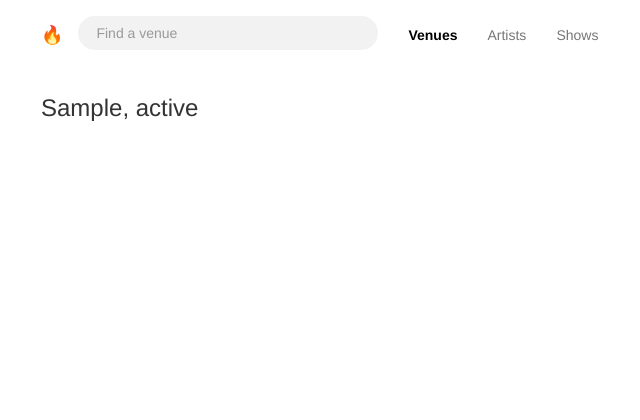
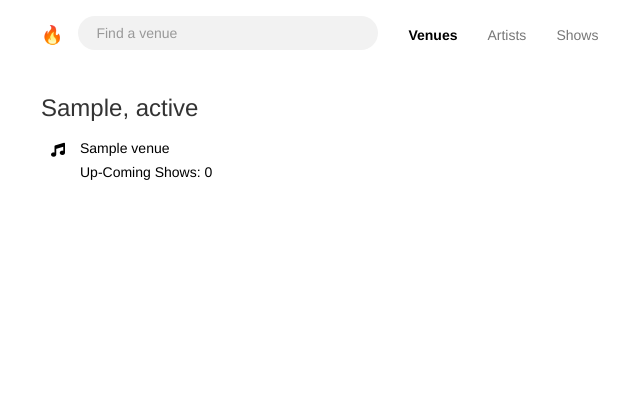
Before and after one commit to iseelotus/fyyur, a Flask app: page /venues in a window 1280 px wide. Shown: the top 420 px of the page, without its empty margins (29-669 px from the left). Run offline with Flask 2, Linux system fonts and the light colour scheme; tables that the repository leaves empty hold one stand-in row (values such as "Sample post"); some libraries are stand-ins or nearby versions.

Commit message:
finished artist & venue

```diff
--- a/app.py
+++ b/app.py
@@ -5,7 +5,7 @@
 import json
 import dateutil.parser
 import babel
-from flask import Flask, render_template, request, Response, flash, redirect, url_for
+from flask import Flask, render_template, request, Response, flash, redirect, url_for, jsonify
 from flask_moment import Moment
 from flask_sqlalchemy import SQLAlchemy
 import logging
@@ -43,25 +43,26 @@ class Venue(db.Model):
   seeking_talent = db.Column(db.Boolean)
   seeking_description = db.Column(db.String())
   image_link = db.Column(db.String(500))
-  shows = db.relationship('Show', backref='venue', lazy=True)
+  shows = db.relationship('Show', backref='venue', lazy='dynamic')
 
 class Artist(db.Model):
   __tablename__ = 'artists'
 
   id = db.Column(db.Integer, primary_key=True)
   name = db.Column(db.String(), nullable=False)
-  genres = db.Column(db.String(120))
+  genres = db.Column(db.ARRAY(db.String()))
   city = db.Column(db.String(120))
   state = db.Column(db.String(120))
   phone = db.Column(db.String(120))
+  website = db.Column(db.String(120))
   facebook_link = db.Column(db.String(120))
   seeking_venue = db.Column(db.Boolean)
   seeking_description = db.Column(db.String())
   image_link = db.Column(db.String(500))
-  shows = db.relationship('Show', backref='artist', lazy=True)
+  shows = db.relationship('Show', backref='artist', lazy='dynamic')
 
 class Show(db.Model):
-  __tableName__ = 'shows'
+  __tablename__ = 'shows'
 
   id = db.Column(db.Integer, primary_key=True)
   artist_id = db.Column(db.Integer, db.ForeignKey('artists.id'), nullable=False)
@@ -96,134 +97,76 @@ def index():
 
 @app.route('/venues')
 def venues():
-  # TODO: replace with real venues data.
-  #       num_shows should be aggregated based on number of upcoming shows per venue.
-  error = False
-  data = Venue.query.all()
+  # Shows the venues according to city
+  locations = Venue.query.distinct(Venue.city, Venue.state).all()
+  data = [dict(
+    city=location.city,
+    state=location.state,
+    venues=[
+      dict(
+        id=venue.id,
+        name=venue.name,
+        num_upcoming_shows=len(venue.shows.filter(Show.start_time > datetime.now()).all())
+      ) for venue in Venue.query.filter(
+        Venue.city == location.city,
+        Venue.state == location.state
+      ).all()]
+    ) for location in locations]
+
   return render_template('pages/venues.html', areas=data)
-"""   data=[{
-    "city": "San Francisco",
-    "state": "CA",
-    "venues": [{
-      "id": 1,
-      "name": "The Musical Hop",
-      "num_upcoming_shows": 0,
-    }, {
-      "id": 3,
-      "name": "Park Square Live Music & Coffee",
-      "num_upcoming_shows": 1,
-    }]
-  }, {
-    "city": "New York",
-    "state": "NY",
-    "venues": [{
-      "id": 2,
-      "name": "The Dueling Pianos Bar",
-      "num_upcoming_shows": 0,
-    }]
-  }] """
 
 @app.route('/venues/search', methods=['POST'])
 def search_venues():
-  # TODO: implement search on artists with partial string search. Ensure it is case-insensitive.
-  # seach for Hop should return "The Musical Hop".
-  # search for "Music" should return "The Musical Hop" and "Park Square Live Music & Coffee"
+  # Case-insensitive search
+  search_term = request.form.get('search_term', '')
+  venues = Venue.query.filter(Venue.name.ilike(f'%{search_term}%')).all()
   response={
-    "count": 1,
-    "data": [{
-      "id": 2,
-      "name": "The Dueling Pianos Bar",
-      "num_upcoming_shows": 0,
-    }]
+    "count": len(venues),
+    "data": [dict(
+      id=venue.id,
+      name=venue.name
+    )for venue in venues]
   }
-  return render_template('pages/search_venues.html', results=response, search_term=request.form.get('search_term', ''))
+  return render_template('pages/search_venues.html', results=response, search_term=search_term)
 
 @app.route('/venues/<int:venue_id>')
 def show_venue(venue_id):
-  # shows the venue page with the given venue_id
-  # TODO: replace with real venue data from the venues table, using venue_id
-  data1={
-    "id": 1,
-    "name": "The Musical Hop",
-    "genres": ["Jazz", "Reggae", "Swing", "Classical", "Folk"],
-    "address": "1015 Folsom Street",
-    "city": "San Francisco",
-    "state": "CA",
-    "phone": "123-123-1234",
-    "website": "https://www.themusicalhop.com",
-    "facebook_link": "https://www.facebook.com/TheMusicalHop",
-    "seeking_talent": True,
-    "seeking_description": "We are on the lookout for a local artist to play every two weeks. Please call us.",
-    "image_link": "https://images.unsplash.com/photo-1543900694-133f37abaaa5?ixlib=rb-1.2.1&ixid=eyJhcHBfaWQiOjEyMDd9&auto=format&fit=crop&w=400&q=60",
-    "past_shows": [{
-      "artist_id": 4,
-      "artist_name": "Guns N Petals",
-      "artist_image_link": "https://images.unsplash.com/photo-1549213783-8284d0336c4f?ixlib=rb-1.2.1&ixid=eyJhcHBfaWQiOjEyMDd9&auto=format&fit=crop&w=300&q=80",
-      "start_time": "2019-05-21T21:30:00.000Z"
-    }],
-    "upcoming_shows": [],
-    "past_shows_count": 1,
-    "upcoming_shows_count": 0,
+  venue = Venue.query.get(venue_id)
+  past_shows = []
+  upcoming_shows = []
+
+  for show in venue.shows:
+    show_data = {
+        "artist_id": show.artist_id,
+        "artist_name": show.artist.name,
+        "artist_image_link": show.artist.image_link,
+       "start_time": str(show.start_time)
+      }
+    if show.start_time < datetime.now():
+      past_shows.append(show_data)
+    else:
+      upcoming_shows.append(show_data)
+
+  data = {
+    "id": venue.id,
+    "name": venue.name,
+    "genres": venue.genres,
+    "address": venue.address,
+    "city": venue.city,
+    "state": venue.state,
+    "phone": venue.phone,
+    "website": venue.website,
+    "facebook_link": venue.facebook_link,
+    "seeking_talent": venue.seeking_talent,
+    "seeking_description": venue.seeking_description,
+    "image_link": venue.image_link,
+    "past_shows": past_shows,
+    "upcoming_shows": upcoming_shows,
+    "past_shows_count": len(past_shows),
+    "upcoming_shows_count": len(upcoming_shows)
   }
-  data2={
-    "id": 2,
-    "name": "The Dueling Pianos Bar",
-    "genres": ["Classical", "R&B", "Hip-Hop"],
-    "address": "335 Delancey Street",
-    "city": "New York",
-    "state": "NY",
-    "phone": "914-003-1132",
-    "website": "https://www.theduelingpianos.com",
-    "facebook_link": "https://www.facebook.com/theduelingpianos",
-    "seeking_talent": False,
-    "image_link": "https://images.unsplash.com/photo-1497032205916-ac775f0649ae?ixlib=rb-1.2.1&ixid=eyJhcHBfaWQiOjEyMDd9&auto=format&fit=crop&w=750&q=80",
-    "past_shows": [],
-    "upcoming_shows": [],
-    "past_shows_count": 0,
-    "upcoming_shows_count": 0,
-  }
-  data3={
-    "id": 3,
-    "name": "Park Square Live Music & Coffee",
-    "genres": ["Rock n Roll", "Jazz", "Classical", "Folk"],
-    "address": "34 Whiskey Moore Ave",
-    "city": "San Francisco",
-    "state": "CA",
-    "phone": "415-000-1234",
-    "website": "https://www.parksquarelivemusicandcoffee.com",
-    "facebook_link": "https://www.facebook.com/ParkSquareLiveMusicAndCoffee",
-    "seeking_talent": False,
-    "image_link": "https://images.unsplash.com/photo-1485686531765-ba63b07845a7?ixlib=rb-1.2.1&ixid=eyJhcHBfaWQiOjEyMDd9&auto=format&fit=crop&w=747&q=80",
-    "past_shows": [{
-      "artist_id": 5,
-      "artist_name": "Matt Quevedo",
-      "artist_image_link": "https://images.unsplash.com/photo-1495223153807-b916f75de8c5?ixlib=rb-1.2.1&ixid=eyJhcHBfaWQiOjEyMDd9&auto=format&fit=crop&w=334&q=80",
-      "start_time": "2019-06-15T23:00:00.000Z"
-    }],
-    "upcoming_shows": [{
-      "artist_id": 6,
-      "artist_name": "The Wild Sax Band",
-      "artist_image_link": "https://images.unsplash.com/photo-1558369981-f9ca78462e61?ixlib=rb-1.2.1&ixid=eyJhcHBfaWQiOjEyMDd9&auto=format&fit=crop&w=794&q=80",
-      "start_time": "2035-04-01T20:00:00.000Z"
-    }, {
-      "artist_id": 6,
-      "artist_name": "The Wild Sax Band",
-      "artist_image_link": "https://images.unsplash.com/photo-1558369981-f9ca78462e61?ixlib=rb-1.2.1&ixid=eyJhcHBfaWQiOjEyMDd9&auto=format&fit=crop&w=794&q=80",
-      "start_time": "2035-04-08T20:00:00.000Z"
-    }, {
-      "artist_id": 6,
-      "artist_name": "The Wild Sax Band",
-      "artist_image_link": "https://images.unsplash.com/photo-1558369981-f9ca78462e61?ixlib=rb-1.2.1&ixid=eyJhcHBfaWQiOjEyMDd9&auto=format&fit=crop&w=794&q=80",
-      "start_time": "2035-04-15T20:00:00.000Z"
-    }],
-    "past_shows_count": 1,
-    "upcoming_shows_count": 1,
-  }
-  data = list(filter(lambda d: d['id'] == venue_id, [data1, data2, data3]))[0]
+
   return render_template('pages/show_venue.html', venue=data)
-
-#  Create Venue
-#  ----------------------------------------------------------------
 
 @app.route('/venues/create', methods=['GET'])
 def create_venue_form():
@@ -232,133 +175,107 @@ def create_venue_form():
 
 @app.route('/venues/create', methods=['POST'])
 def create_venue_submission():
-  # TODO: insert form data as a new Venue record in the db, instead
-  # TODO: modify data to be the data object returned from db insertion
+  venue = Venue(
+    name=request.form['name'],
+    city=request.form['city'],
+    state=request.form['state'],
+    address=request.form['address'],
+    phone=request.form['phone'],
+    genres=request.form.getlist('genres'),
+    facebook_link=request.form['facebook_link']
+  )
+  try:
+    db.session.add(venue)
+    db.session.commit()
+    flash('Venue ' + request.form['name'] + ' was successfully listed!')
+  except Exception:
+    db.session.rollback()
+    flash('An error occurred. Venue ' + venue.name + ' could not be listed.')
+  finally:
+    db.session.close()
 
-  # on successful db insert, flash success
-  flash('Venue ' + request.form['name'] + ' was successfully listed!')
-  # TODO: on unsuccessful db insert, flash an error instead.
-  # e.g., flash('An error occurred. Venue ' + data.name + ' could not be listed.')
-  # see: http://flask.pocoo.org/docs/1.0/patterns/flashing/
   return render_template('pages/home.html')
 
 @app.route('/venues/<venue_id>', methods=['DELETE'])
 def delete_venue(venue_id):
-  # TODO: Complete this endpoint for taking a venue_id, and using
-  # SQLAlchemy ORM to delete a record. Handle cases where the session commit could fail.
+  try:
+    Venue.query.filter_by(id=venue_id).delete()
+    db.session.commit()
+  except:
+    db.session.rollback()
+  finally:
+    return jsonify({'success': True})
 
   # BONUS CHALLENGE: Implement a button to delete a Venue on a Venue Page, have it so that
   # clicking that button delete it from the db then redirect the user to the homepage
-  return None
 
 #  Artists
 #  ----------------------------------------------------------------
 @app.route('/artists')
 def artists():
-  # TODO: replace with real data returned from querying the database
-  data=[{
-    "id": 4,
-    "name": "Guns N Petals",
-  }, {
-    "id": 5,
-    "name": "Matt Quevedo",
-  }, {
-    "id": 6,
-    "name": "The Wild Sax Band",
-  }]
+  artists = Artist.query.all()
+  data=[dict(
+    id=artist.id,
+    name=artist.name
+  ) for artist in artists]
   return render_template('pages/artists.html', artists=data)
 
 @app.route('/artists/search', methods=['POST'])
 def search_artists():
-  # TODO: implement search on artists with partial string search. Ensure it is case-insensitive.
-  # seach for "A" should return "Guns N Petals", "Matt Quevado", and "The Wild Sax Band".
-  # search for "band" should return "The Wild Sax Band".
+  search_term=request.form.get('search_term', '')
+  artists = Artist.query.filter(Artist.name.ilike(f'%{search_term}%')).all()
+  data = []
+  for artist in artists:
+    num_upcoming_shows = 0
+    for show in artist.shows:
+      if show.start_time > datetime.now():
+        num_upcoming_shows+=1
+    data.append({
+      "id": artist.id,
+      "name": artist.name,
+      "num_upcoming_shows": num_upcoming_shows
+    })
+
   response={
-    "count": 1,
-    "data": [{
-      "id": 4,
-      "name": "Guns N Petals",
-      "num_upcoming_shows": 0,
-    }]
+    "count": len(artists),
+    "data": data
   }
-  return render_template('pages/search_artists.html', results=response, search_term=request.form.get('search_term', ''))
+  return render_template('pages/search_artists.html', results=response, search_term=search_term)
 
 @app.route('/artists/<int:artist_id>')
 def show_artist(artist_id):
-  # shows the venue page with the given venue_id
-  # TODO: replace with real venue data from the venues table, using venue_id
-  data1={
-    "id": 4,
-    "name": "Guns N Petals",
-    "genres": ["Rock n Roll"],
-    "city": "San Francisco",
-    "state": "CA",
-    "phone": "326-123-5000",
-    "website": "https://www.gunsnpetalsband.com",
-    "facebook_link": "https://www.facebook.com/GunsNPetals",
-    "seeking_venue": True,
-    "seeking_description": "Looking for shows to perform at in the San Francisco Bay Area!",
-    "image_link": "https://images.unsplash.com/photo-1549213783-8284d0336c4f?ixlib=rb-1.2.1&ixid=eyJhcHBfaWQiOjEyMDd9&auto=format&fit=crop&w=300&q=80",
-    "past_shows": [{
-      "venue_id": 1,
-      "venue_name": "The Musical Hop",
-      "venue_image_link": "https://images.unsplash.com/photo-1543900694-133f37abaaa5?ixlib=rb-1.2.1&ixid=eyJhcHBfaWQiOjEyMDd9&auto=format&fit=crop&w=400&q=60",
-      "start_time": "2019-05-21T21:30:00.000Z"
-    }],
-    "upcoming_shows": [],
-    "past_shows_count": 1,
-    "upcoming_shows_count": 0,
+  artist = Artist.query.get(artist_id)
+  past_shows = []
+  upcoming_shows = []
+
+  for show in artist.shows:
+    show_data = {
+      "venue_id": show.venue_id,
+      "venue_name": show.venue.name,
+      "venue_image_link": show.venue.image_link,
+      "start_time": str(show.start_time)
+      }
+    if show.start_time < datetime.now():
+      past_shows.append(show_data)
+    else:
+      upcoming_shows.append(show_data)
+    data = {
+    "id": artist.id,
+    "name": artist.name,
+    "genres": artist.genres,
+    "city": artist.city,
+    "state": artist.state,
+    "phone": artist.phone,
+    "facebook_link": artist.facebook_link,
+    "seeking_venue": artist.seeking_venue,
+    "seeking_description": artist.seeking_description,
+    "image_link": artist.image_link,
+    "past_shows": past_shows,
+    "upcoming_shows": upcoming_shows,
+    "past_shows_count": len(past_shows),
+    "upcoming_shows_count": len(upcoming_shows)
   }
-  data2={
-    "id": 5,
-    "name": "Matt Quevedo",
-    "genres": ["Jazz"],
-    "city": "New York",
-    "state": "NY",
-    "phone": "300-400-5000",
-    "facebook_link": "https://www.facebook.com/mattquevedo923251523",
-    "seeking_venue": False,
-    "image_link": "https://images.unsplash.com/photo-1495223153807-b916f75de8c5?ixlib=rb-1.2.1&ixid=eyJhcHBfaWQiOjEyMDd9&auto=format&fit=crop&w=334&q=80",
-    "past_shows": [{
-      "venue_id": 3,
-      "venue_name": "Park Square Live Music & Coffee",
-      "venue_image_link": "https://images.unsplash.com/photo-1485686531765-ba63b07845a7?ixlib=rb-1.2.1&ixid=eyJhcHBfaWQiOjEyMDd9&auto=format&fit=crop&w=747&q=80",
-      "start_time": "2019-06-15T23:00:00.000Z"
-    }],
-    "upcoming_shows": [],
-    "past_shows_count": 1,
-    "upcoming_shows_count": 0,
-  }
-  data3={
-    "id": 6,
-    "name": "The Wild Sax Band",
-    "genres": ["Jazz", "Classical"],
-    "city": "San Francisco",
-    "state": "CA",
-    "phone": "432-325-5432",
-    "seeking_venue": False,
-    "image_link": "https://images.unsplash.com/photo-1558369981-f9ca78462e61?ixlib=rb-1.2.1&ixid=eyJhcHBfaWQiOjEyMDd9&auto=format&fit=crop&w=794&q=80",
-    "past_shows": [],
-    "upcoming_shows": [{
-      "venue_id": 3,
-      "venue_name": "Park Square Live Music & Coffee",
-      "venue_image_link": "https://images.unsplash.com/photo-1485686531765-ba63b07845a7?ixlib=rb-1.2.1&ixid=eyJhcHBfaWQiOjEyMDd9&auto=format&fit=crop&w=747&q=80",
-      "start_time": "2035-04-01T20:00:00.000Z"
-    }, {
-      "venue_id": 3,
-      "venue_name": "Park Square Live Music & Coffee",
-      "venue_image_link": "https://images.unsplash.com/photo-1485686531765-ba63b07845a7?ixlib=rb-1.2.1&ixid=eyJhcHBfaWQiOjEyMDd9&auto=format&fit=crop&w=747&q=80",
-      "start_time": "2035-04-08T20:00:00.000Z"
-    }, {
-      "venue_id": 3,
-      "venue_name": "Park Square Live Music & Coffee",
-      "venue_image_link": "https://images.unsplash.com/photo-1485686531765-ba63b07845a7?ixlib=rb-1.2.1&ixid=eyJhcHBfaWQiOjEyMDd9&auto=format&fit=crop&w=747&q=80",
-      "start_time": "2035-04-15T20:00:00.000Z"
-    }],
-    "past_shows_count": 0,
-    "upcoming_shows_count": 3,
-  }
-  data = list(filter(lambda d: d['id'] == artist_id, [data1, data2, data3]))[0]
+
   return render_template('pages/show_artist.html', artist=data)
 
 #  Update
@@ -366,54 +283,94 @@ def show_artist(artist_id):
 @app.route('/artists/<int:artist_id>/edit', methods=['GET'])
 def edit_artist(artist_id):
   form = ArtistForm()
-  artist={
-    "id": 4,
-    "name": "Guns N Petals",
-    "genres": ["Rock n Roll"],
-    "city": "San Francisco",
-    "state": "CA",
-    "phone": "326-123-5000",
-    "website": "https://www.gunsnpetalsband.com",
-    "facebook_link": "https://www.facebook.com/GunsNPetals",
-    "seeking_venue": True,
-    "seeking_description": "Looking for shows to perform at in the San Francisco Bay Area!",
-    "image_link": "https://images.unsplash.com/photo-1549213783-8284d0336c4f?ixlib=rb-1.2.1&ixid=eyJhcHBfaWQiOjEyMDd9&auto=format&fit=crop&w=300&q=80"
-  }
-  # TODO: populate form with fields from artist with ID <artist_id>
-  return render_template('forms/edit_artist.html', form=form, artist=artist)
+  artist = Artist.query.get(artist_id)
+  if artist:
+    artist_data={
+      "id": artist.id,
+      "name": artist.name,
+      "genres": artist.genres,
+      "city": artist.city,
+      "state": artist.state,
+      "phone": artist.phone,
+      "website": artist.website,
+      "facebook_link": artist.facebook_link,
+      "seeking_venue": artist.seeking_venue,
+      "seeking_description": artist.seeking_description,
+      "image_link": artist.image_link
+    }
+    return render_template('forms/edit_artist.html', form=form, artist=artist_data)
+  else:
+    return render_template('errors/404.html')
 
 @app.route('/artists/<int:artist_id>/edit', methods=['POST'])
 def edit_artist_submission(artist_id):
-  # TODO: take values from the form submitted, and update existing
-  # artist record with ID <artist_id> using the new attributes
+  artist = Artist.query.get(artist_id)
 
-  return redirect(url_for('show_artist', artist_id=artist_id))
+  try:
+    artist.name = request.form['name']
+    artist.city = request.form['city']
+    artist.state = request.form['state']
+    artist.phone = request.form['phone']
+    artist.genres = request.form.getlist('genres')
+    artist.facebook_link = request.form['facebook_link']
+    artist.image_link = request.form['image_link']
+    artist.website = request.form['website']
+    artist.seeking_description = request.form['seeking_description']
+    artist.seeking_venue = True if request.form['seeking_venue'] == 'Y' else False
+
+    db.session.commit()
+    flash('Artist ' + request.form['name'] + ' was successfully updated!')
+  except:
+    db.session.rollback()
+    flash('An error occurred. Artist ' + request.form['name'] + ' could not be updated.')
+  finally:
+    db.session.close()
+    return redirect(url_for('show_artist', artist_id=artist_id))
 
 @app.route('/venues/<int:venue_id>/edit', methods=['GET'])
 def edit_venue(venue_id):
   form = VenueForm()
-  venue={
-    "id": 1,
-    "name": "The Musical Hop",
-    "genres": ["Jazz", "Reggae", "Swing", "Classical", "Folk"],
-    "address": "1015 Folsom Street",
-    "city": "San Francisco",
-    "state": "CA",
-    "phone": "123-123-1234",
-    "website": "https://www.themusicalhop.com",
-    "facebook_link": "https://www.facebook.com/TheMusicalHop",
-    "seeking_talent": True,
-    "seeking_description": "We are on the lookout for a local artist to play every two weeks. Please call us.",
-    "image_link": "https://images.unsplash.com/photo-1543900694-133f37abaaa5?ixlib=rb-1.2.1&ixid=eyJhcHBfaWQiOjEyMDd9&auto=format&fit=crop&w=400&q=60"
-  }
-  # TODO: populate form with values from venue with ID <venue_id>
-  return render_template('forms/edit_venue.html', form=form, venue=venue)
+  venue = Venue.query.get(venue_id)
+  if venue:
+    form.name.data = venue["name"]
+    form.genres.data = venue["genres"]
+    form.address.data = venue["address"]
+    form.city.data = venue["city"]
+    form.state.data = venue["state"]
+    form.phone.data = venue["phone"]
+    form.website.data = venue["website"]
+    form.facebook_link.data = venue["facebook_link"]
+    form.seeking_talent.data = venue["seeking_talent"]
+    form.seeking_description.data = venue["seeking_description"]
+    form.image_link.data = venue["image_link"]
+    return render_template('form/edit_venue.html', form=form, Venue=venue)
+  return render_template('errors/404.html')
 
 @app.route('/venues/<int:venue_id>/edit', methods=['POST'])
 def edit_venue_submission(venue_id):
-  # TODO: take values from the form submitted, and update existing
-  # venue record with ID <venue_id> using the new attributes
-  return redirect(url_for('show_venue', venue_id=venue_id))
+  venue = Venue.query.get(venue_id)
+
+  try:
+    venue.name = request.form['name']
+    venue.city = request.form['city']
+    venue.state = request.form['state']
+    venue.phone = request.form['phone']
+    venue.genres = request.form.getlist('genres')
+    venue.address = request.form.getlist('address')
+    venue.website = request.form['website']
+    venue.facebook_link = request.form['facebook_link']
+    venue.image_link = request.form['image_link']
+    venue.seeking_description = request.form['seeking_description']
+    venue.seeking_talent = True if request.form['seeking_talent'] == 'Y' else False
+
+    db.session.commit()
+    flash('Venue ' + request.form['name'] + ' was successfully updated!')
+  except Exception:
+    db.session.rollback()
+    flash('An error occurred. Venue ' + request.form['name'] + ' could not be updated.')
+  finally:
+    db.session.close()
+    return redirect(url_for('show_venue', venue_id=venue_id))
 
 #  Create Artist
 #  ----------------------------------------------------------------
@@ -425,15 +382,33 @@ def create_artist_form():
 
 @app.route('/artists/create', methods=['POST'])
 def create_artist_submission():
-  # called upon submitting the new artist listing form
-  # TODO: insert form data as a new Venue record in the db, instead
-  # TODO: modify data to be the data object returned from db insertion
+  name = request.form['name']
+  city = request.form['city']
+  state = request.form['state']
+  phone = request.form['phone']
+  genres = request.form.getlist('genres')
+  facebook_link = request.form['facebook_link']
+  image_link = request.form['image_link']
 
-  # on successful db insert, flash success
-  flash('Artist ' + request.form['name'] + ' was successfully listed!')
-  # TODO: on unsuccessful db insert, flash an error instead.
-  # e.g., flash('An error occurred. Artist ' + data.name + ' could not be listed.')
-  return render_template('pages/home.html')
+  try:
+    artist = Artist(
+      name=name,
+      city=city,
+      state=state,
+      phone=phone,
+      genres=genres,
+      image_link=image_link,
+      facebook_link=facebook_link,
+    )
+    db.session.add(artist)
+    db.session.commit()
+    flash('Artist ' + request.form['name'] + ' was successfully listed!')
+  except:
+    db.session.rollback()
+    flash('An error occurred. Artist ' + request.form['name'] + ' could not be listed.')
+  finally:
+    db.session.close()
+    return render_template('pages/home.html')
 
 
 #  Shows
--- a/templates/pages/venues.html
+++ b/templates/pages/venues.html
@@ -10,6 +10,7 @@
 				<i class="fas fa-music"></i>
 				<div class="item">
 					<h5>{{ venue.name }}</h5>
+					<p>Up-Coming Shows: {{ venue.num_upcoming_shows }}</p>
 				</div>
 			</a>
 		</li>
```
Also changed, not shown: migrations/versions/fa9629fc406b_.py (+11 -2 lines).
